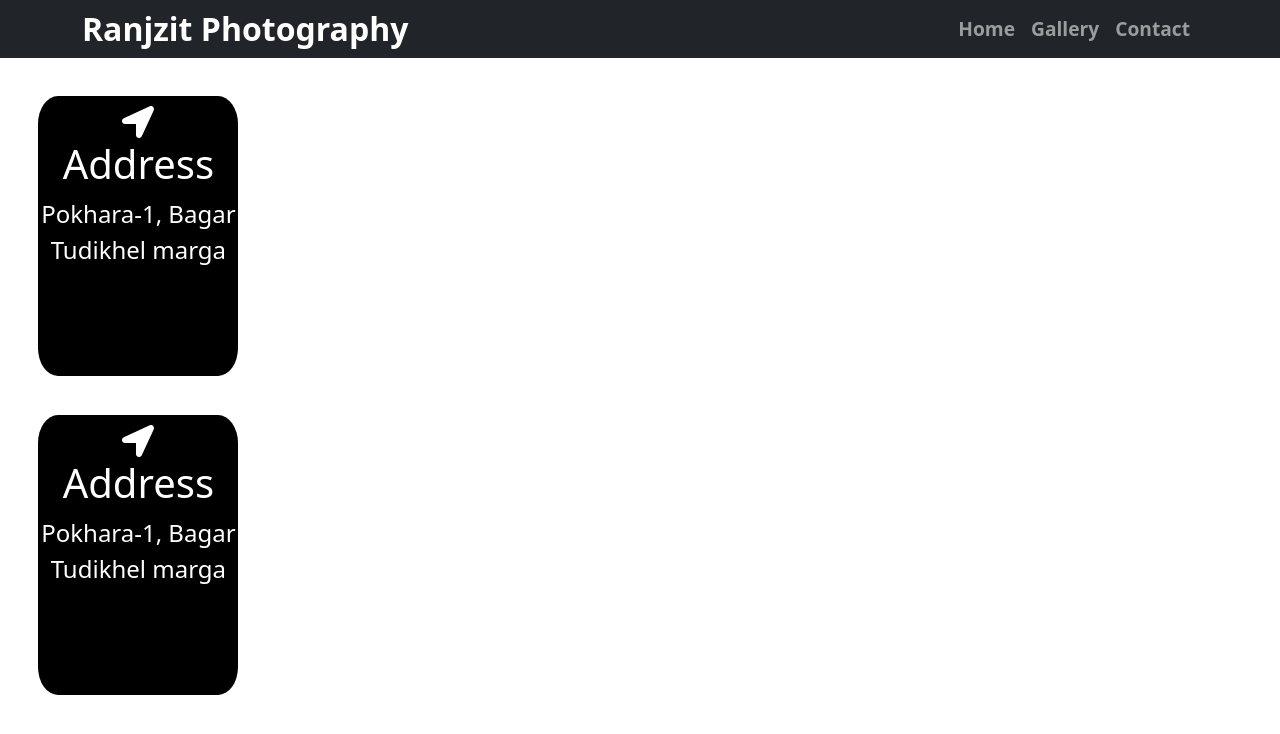
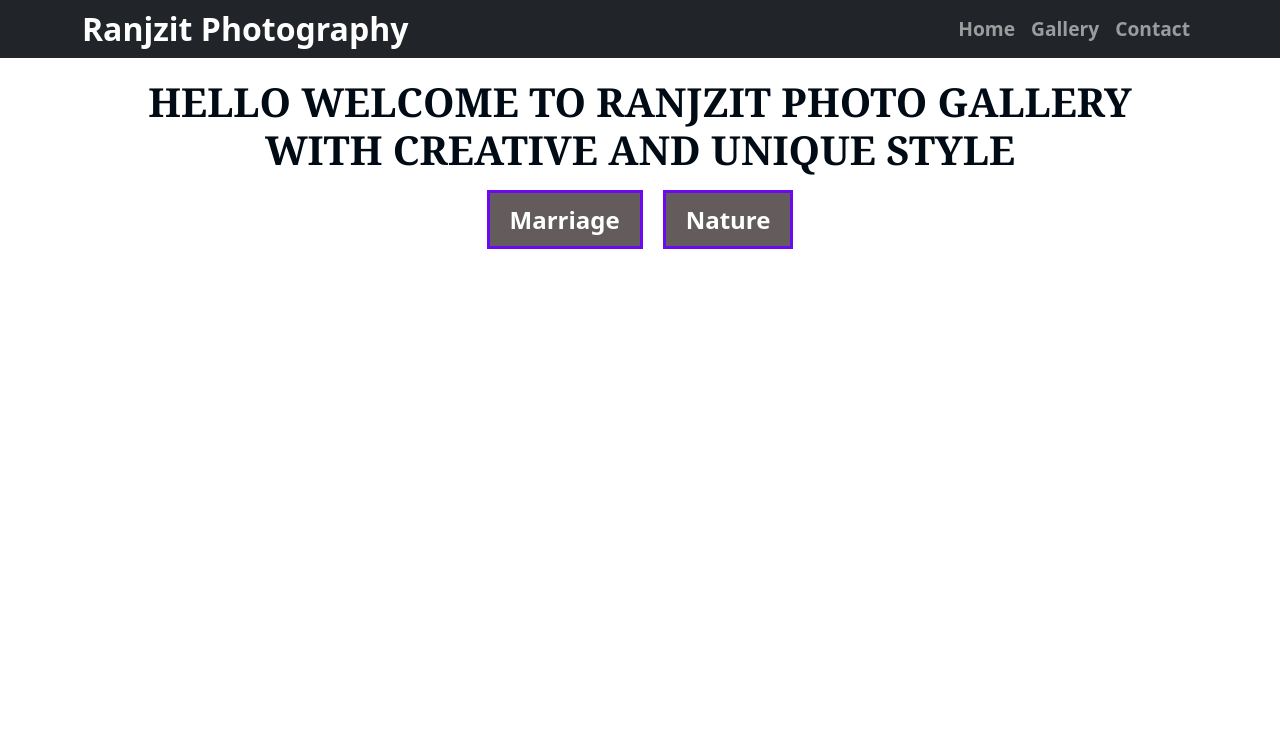
Before and after one commit to subashpaudel144/Ranjzit_Gurung, a React (Create React App) app in the folder client/: page /gallery in a window 1280 px wide. Shown: the top 734 px of the page. Built offline with nearby package versions, Linux system fonts and the light colour scheme; the HTML template or start-up script is replaced by a standard one.

Commit message:
marriage and nature component

```diff
--- a/client/src/components/Gallery.jsx
+++ b/client/src/components/Gallery.jsx
@@ -1,12 +1,24 @@
 import React, { Component } from 'react';
-import Address from './Address';
+import './css/Gallery.css';
+import {BrowserRouter as Router, Switch, Route} from 'react-router-dom';
+import Marriage from './Marriage';
+import Nature from './Nature';
 
 export class Gallery extends Component {
     render() {
         return (
-            <div>
-                <Address /> <Address />
-
+            <div className='gallery'>
+                <Router>
+                <div className='top'>
+                    <h1>HELLO WELCOME TO RANJZIT PHOTO GALLERY<br/> WITH CREATIVE AND UNIQUE STYLE</h1>
+                    <a href="/gallery/marriage">Marriage</a>
+                    <a href="/gallery/nature">Nature</a>
+                </div>
+                <Switch>
+                    <Route path='/gallery/marriage' exact component={ Marriage }/>
+                    <Route path='/gallery/nature' exact component={ Nature }/>
+                </Switch>
+                </Router>
             </div>
         )
     }
--- /dev/null
+++ b/client/src/components/Marriage.jsx
@@ -0,0 +1,17 @@
+import React, { Component } from 'react';
+import './css/Marriage.css';
+
+export class Marriage extends Component {
+    render() {
+        return (
+            <div>
+                <img src="https://images.pexels.com/photos/1024996/pexels-photo-1024996.jpeg?auto=compress&cs=tinysrgb&dpr=1&w=500" alt="kiss" />
+                <img src="https://images.pexels.com/photos/4523898/pexels-photo-4523898.jpeg?auto=compress&cs=tinysrgb&dpr=1&w=500" alt="rose" />
+                <img src="https://images.pexels.com/photos/4197560/pexels-photo-4197560.jpeg?auto=compress&cs=tinysrgb&dpr=1&w=500" alt="love" />
+                <img src="https://images.pexels.com/photos/725463/pexels-photo-725463.jpeg?auto=compress&cs=tinysrgb&dpr=1&w=500" alt="bride" />
+            </div>
+        )
+    }
+}
+
+export default Marriage;
--- /dev/null
+++ b/client/src/components/Nature.jsx
@@ -0,0 +1,19 @@
+import React, { Component } from 'react';
+import './css/Nature.css';
+
+export class Nature extends Component {
+    render() {
+        return (
+            <div className='nature'>
+                <img src="https://images.pexels.com/photos/572897/pexels-photo-572897.jpeg?auto=compress&cs=tinysrgb&dpr=1&w=500" alt="mountain" />
+                <img src="https://images.pexels.com/photos/3244513/pexels-photo-3244513.jpeg?auto=compress&cs=tinysrgb&dpr=1&w=500" alt="desert" />
+                <img src="https://images.pexels.com/photos/3293148/pexels-photo-3293148.jpeg?auto=compress&cs=tinysrgb&dpr=1&w=500" alt="seabeach" />
+                <img src="https://images.pexels.com/photos/2422915/pexels-photo-2422915.jpeg?auto=compress&cs=tinysrgb&dpr=1&w=500" alt="sea" />
+                <img src="https://images.pexels.com/photos/2387873/pexels-photo-2387873.jpeg?auto=compress&cs=tinysrgb&dpr=1&w=500" alt="waterfall" />
+                <img src="https://images.pexels.com/photos/1761279/pexels-photo-1761279.jpeg?auto=compress&cs=tinysrgb&dpr=1&w=500" alt="bridge" />
+            </div>
+        )
+    }
+}
+
+export default Nature;
--- /dev/null
+++ b/client/src/components/css/Gallery.css
@@ -0,0 +1,26 @@
+.gallery .top{
+    text-align: center;
+    margin-bottom: 2%;
+}
+
+.gallery .top h1{
+    font-size: 2.5rem;
+    font-family: Cambria, Cochin, Georgia, Times, 'Times New Roman', serif;
+    font-weight: 750;
+    color: rgb(1, 11, 22);
+    padding: 20px;
+
+}
+
+.gallery .top a{
+    color: white;
+    text-decoration: none;
+    font-size: 1.5rem;
+    font-weight: 550;
+    padding: 10px 20px;
+    margin: 10px;
+    border: 3px solid rgb(109, 9, 240);
+    background-color: rgb(100, 92, 92);
+
+
+}
--- /dev/null
+++ b/client/src/components/css/Marriage.css
@@ -0,0 +1,3 @@
+img{
+    margin: 2px;
+}
--- /dev/null
+++ b/client/src/components/css/Nature.css
@@ -0,0 +1,3 @@
+.nature img{
+    margin: 2%;
+}
```
